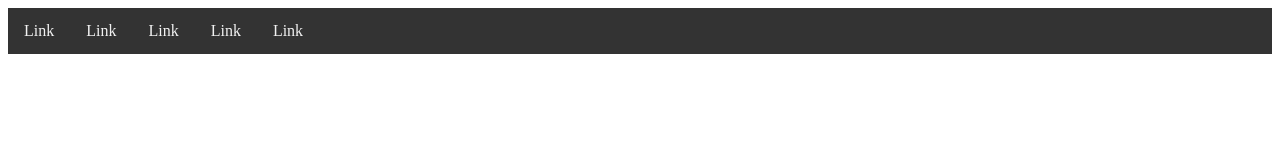
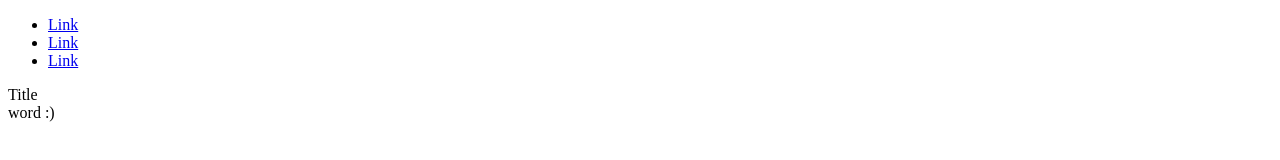
Before and after one commit to J4zzab/web, a plain HTML site: page index.html in a window 1280 px wide. Drawn offline with Linux system fonts and the light colour scheme.

Commit message:
Update to index.html
Changed some of the file's framework

```diff
--- a/index.html
+++ b/index.html
@@ -2,36 +2,25 @@
 <html>
     <head>
         <title></title>
-        <meta charset="utf-8">
-        <meta name="viewport" content="width=device-width, initial-scale=1">
 
         <link rel="stylesheet" href="style.css">
     </head>
 
     <body>
-        <div class="nav-top">
-            <a href="#">Link</a>
-            <a href="#">Link</a>
-            <a href="#">Link</a>
-
-            <a href="#">Link</a>
-            <a href="#">Link</a>
+        <div class="nav">
+            <ul>
+                <li><a href="#">Link</a></li>
+                <li><a href="#">Link</a></li>
+                <li><a href="#">Link</a></li>
+            </ul>
         </div>
 
         <div class="head">
-
+            Title
         </div>
 
         <div class="body">
-
-        </div>
-
-        <div class="foot">
-
-        </div>
-
-        <div class="nav-bottom">
-
+            word :)
         </div>
     </body>
 </html>
```
